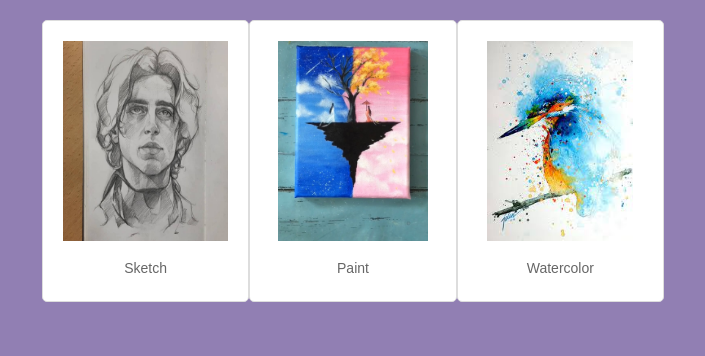
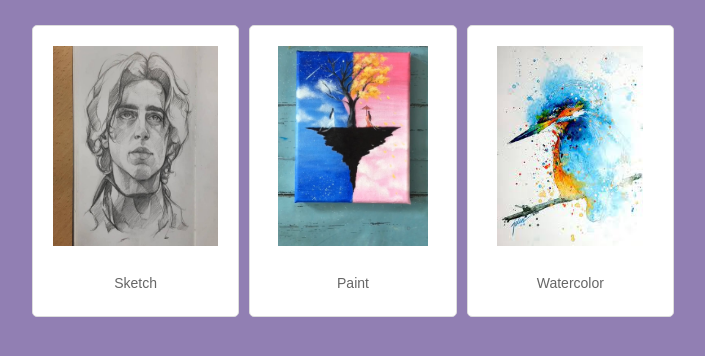
Before and after one commit to sharvaniSA/Artphoria_, a PHP site: template templates/collections.html in a window 1280 px wide. Shown: the part 82-438 px from the top of the page, without its empty margins (287-992 px from the left). Run offline with PHP 8.4, Linux system fonts and the light colour scheme; the template is opened without the code that fills it, so the values that code supplies are empty.

```diff
--- a/static/collections.css
+++ b/static/collections.css
@@ -56,6 +56,7 @@ main {
     background-color: #fff;
     border: 1px solid #ddd;
     border-radius: 5px;
+    margin: 5px;
     padding: 20px;
     width: calc(33.33% - 20px);
     cursor: pointer;
@@ -69,7 +70,7 @@ main {
 .collection-item img {
     max-width: 100%;
     height: 200px;
-    margin-bottom: 10px;
+    margin-bottom: 20px;
 }
 
 .collection-item p {
```
